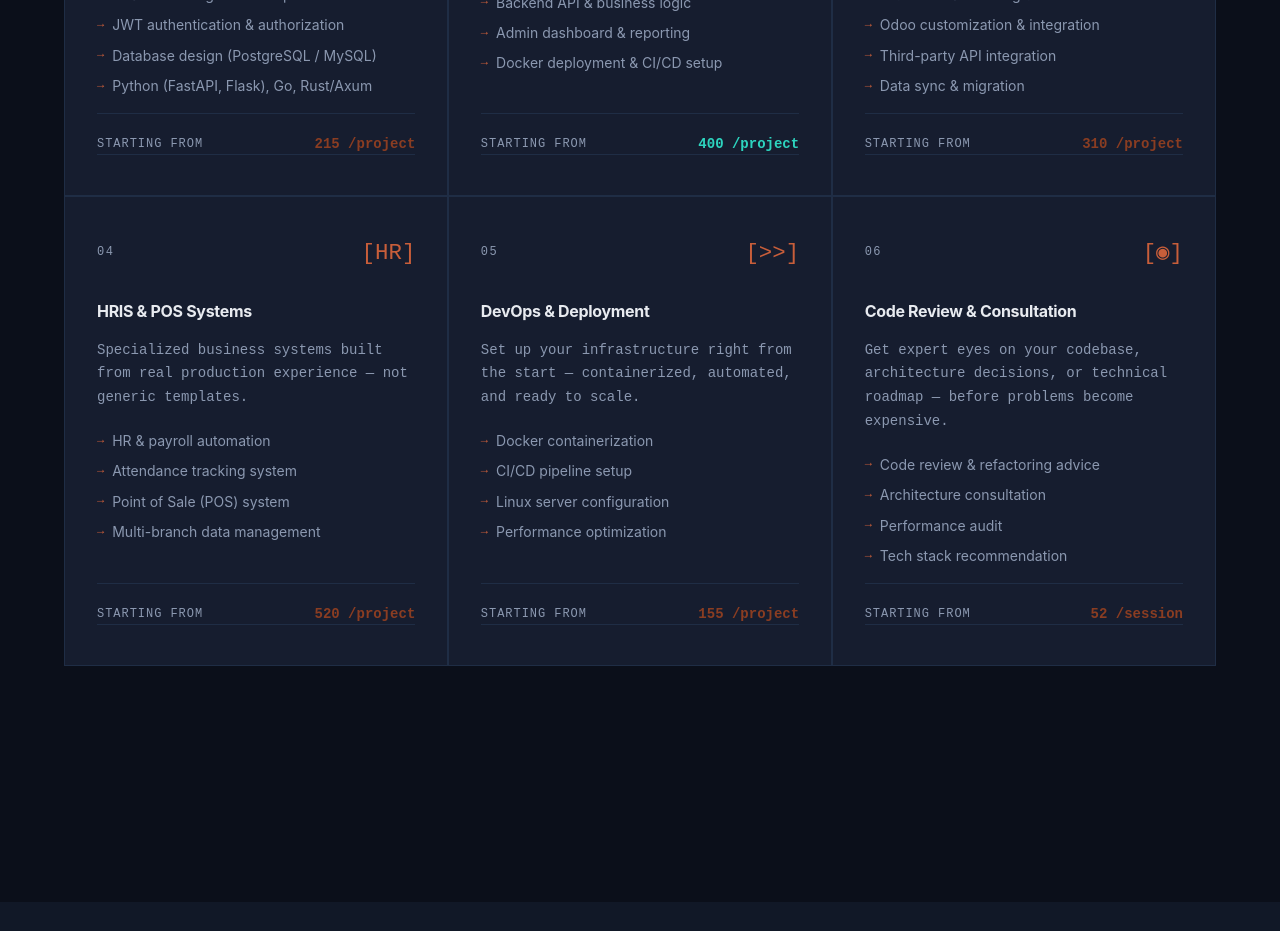
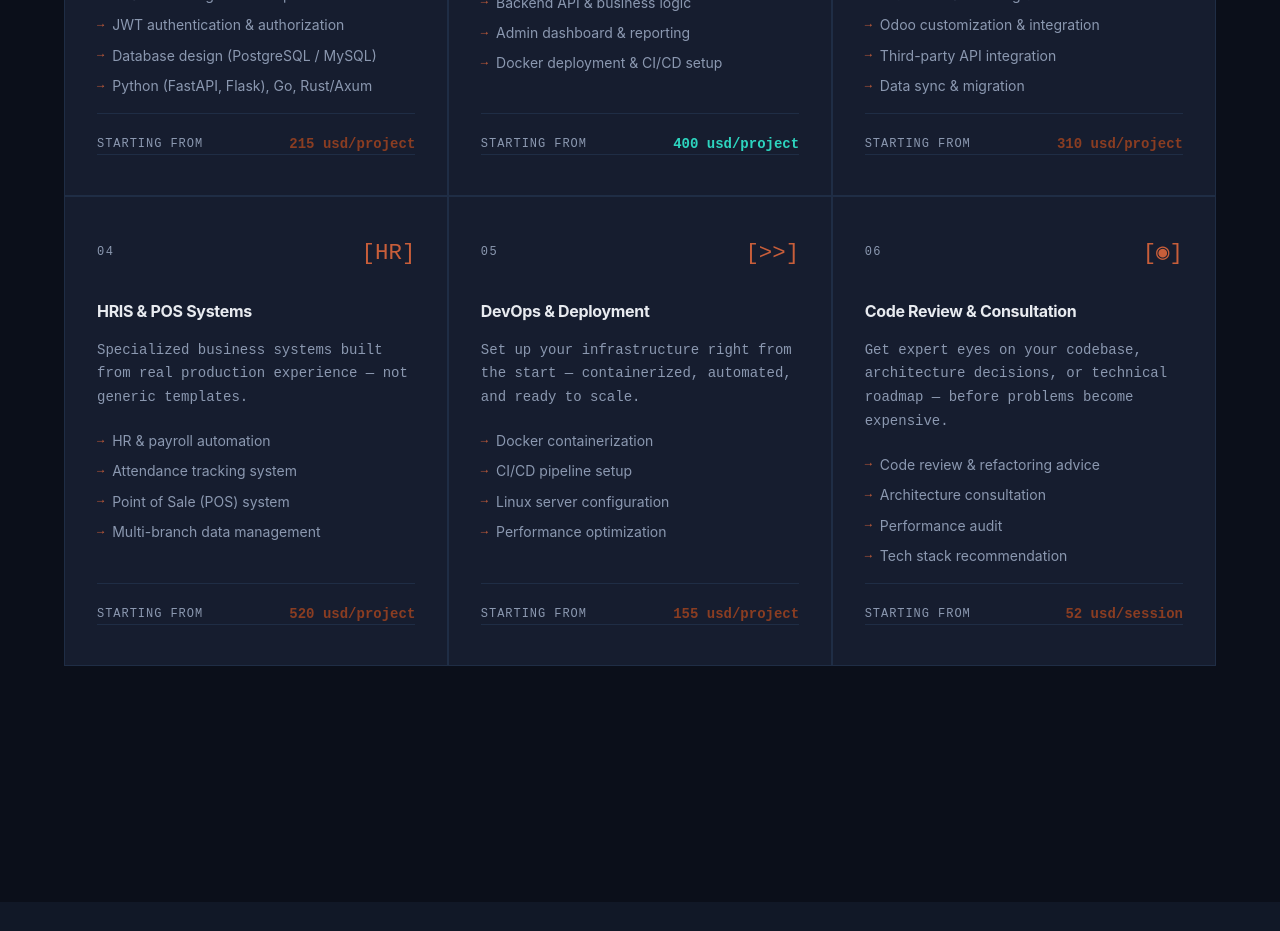
Before and after one commit to adex-dev/adex-dev.github.io, a React (Vite) app: page / in a window 1280 px wide. Shown: the part 6220-7151 px from the top of the page. Built offline with nearby package versions, Linux system fonts and the light colour scheme.

Commit message:
update price

```diff
--- a/src/components/ui/Services.tsx
+++ b/src/components/ui/Services.tsx
@@ -288,7 +288,7 @@ const Services: React.FC = () => {
 
               <div className='service-price'>
                 <span className='service-price-label'>Starting from</span>
-                <span className='service-price-val'>{`${priceData?.project.price[i]} /${priceData?.project.state[i]}`}</span>
+                <span className='service-price-val'>{`${priceData?.project.price[i]} ${prefix}/${priceData?.project.state[i]}`}</span>
               </div>
             </div>
           );
```
